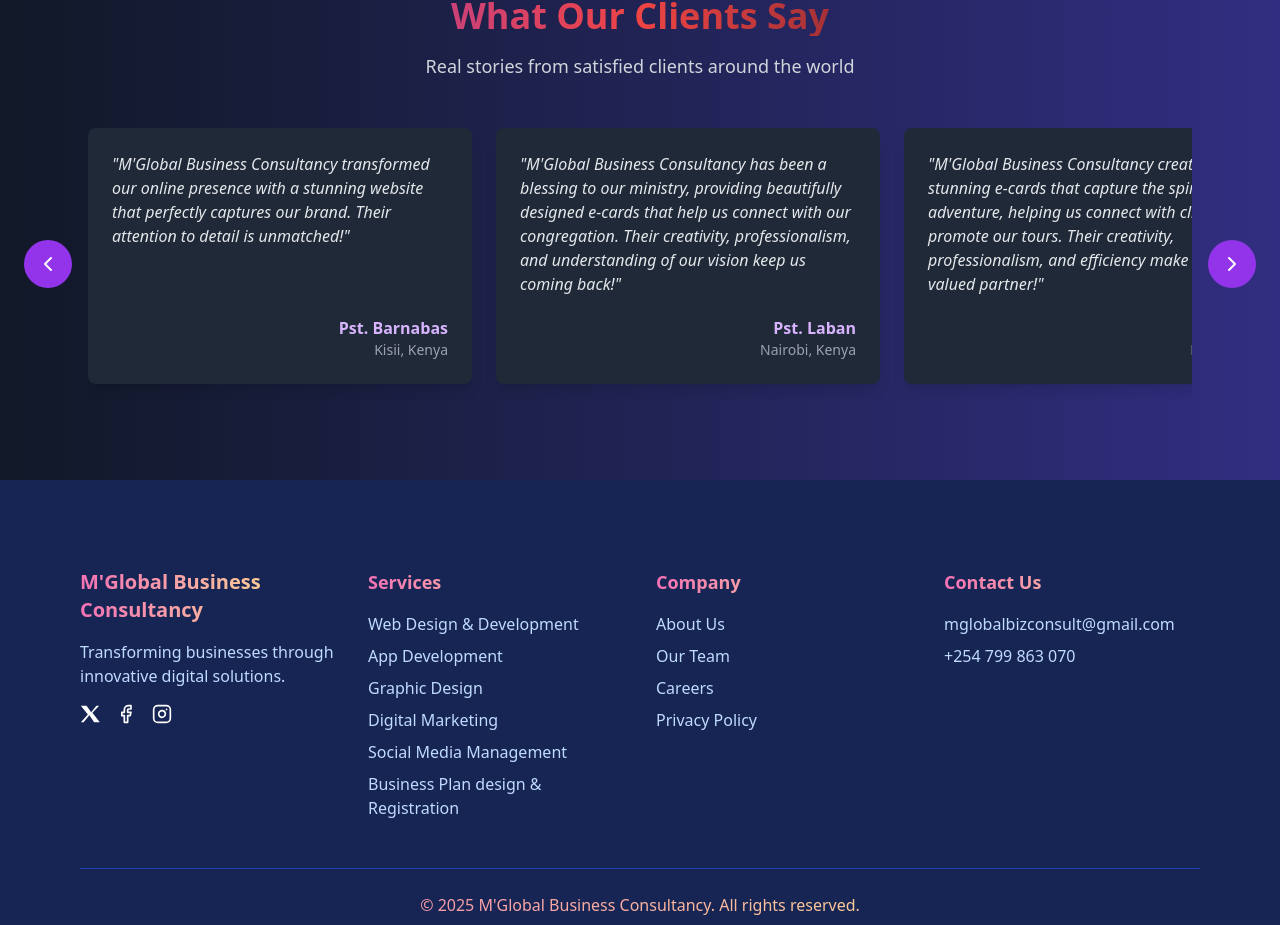
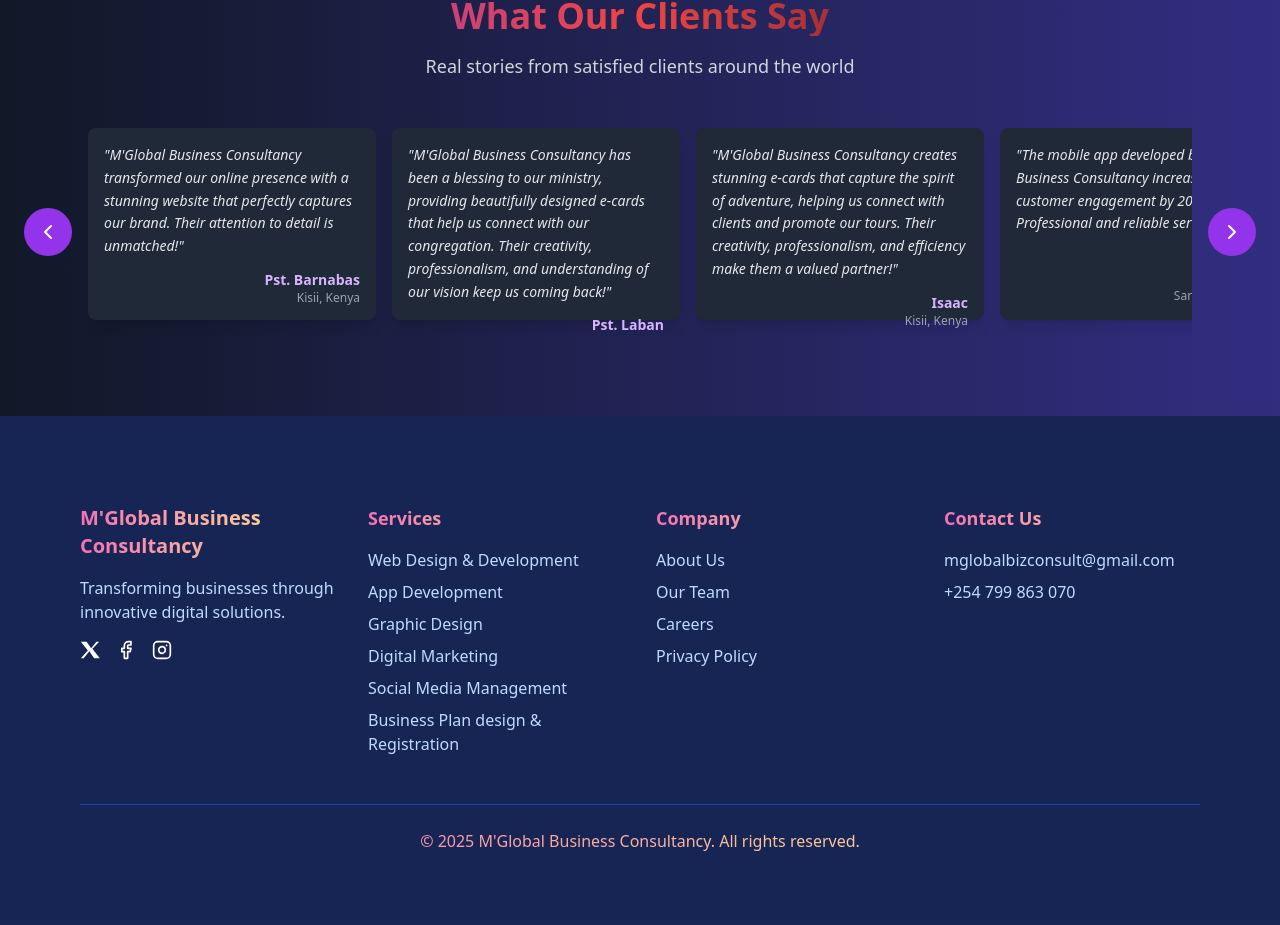
Before and after one commit to Montanah/M-Global-Business-Consultancy, a React (Vite) app: page / in a window 1280 px wide. Shown: the part 2018-2943 px from the top of the page. Built offline with nearby package versions, Linux system fonts and the light colour scheme.

Commit message:
Adjust carousel display
Modify carousel font size and dimensions to ensure full visibility of all content when in view.

```diff
--- a/src/components/TestimonialSection.tsx
+++ b/src/components/TestimonialSection.tsx
@@ -72,23 +72,23 @@ const TestimonialSection = () => {
           {/* Testimonial Cards */}
           <div
             ref={scrollRef}
-            className="flex overflow-x-auto space-x-6 pb-4 snap-x snap-mandatory scrollbar-hide flex-1"
+            className="flex overflow-x-auto space-x-4 pb-4 snap-x snap-mandatory scrollbar-hide flex-1"
             style={{ scrollSnapType: "x mandatory", WebkitOverflowScrolling: "touch" }}
           >
             {testimonials.map((testimonial, index) => (
               <motion.div
                 key={index}
-                className="flex-none w-80 md:w-96 snap-center"
+                className="flex-none w-64 md:w-72 snap-center"
                 whileHover={{ scale: 1.05 }}
                 transition={{ duration: 0.3 }}
               >
-                <div className={`bg-gray-800 rounded-lg p-6 h-64 flex flex-col justify-between shadow-lg`}>
-                  <p className="text-gray-200 italic text-md">
+                <div className={`bg-gray-800 rounded-lg p-4 h-48 flex flex-col justify-between shadow-lg`}>
+                  <p className="text-gray-200 italic text-sm leading-relaxed">
                     "{testimonial.quote}"
                   </p>
-                  <div className="text-right mt-4">
-                    <p className="text-purple-300 font-semibold">{testimonial.name}</p>
-                    <p className="text-gray-400 text-sm">{testimonial.location}</p>
+                  <div className="text-right mt-3">
+                    <p className="text-purple-300 font-semibold text-sm">{testimonial.name}</p>
+                    <p className="text-gray-400 text-xs">{testimonial.location}</p>
                   </div>
                 </div>
               </motion.div>
```
